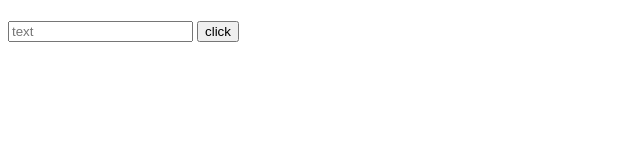
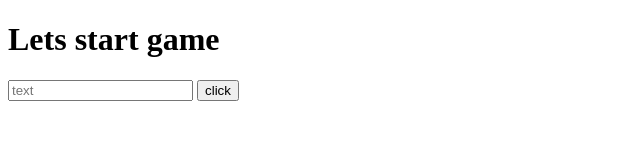
Before and after one commit to shokhruhmirzo/random-number, a plain HTML site: page index.html in a window 1280 px wide. Shown: the whole page, without its empty margins (0-640 px from the left). Drawn offline with Linux system fonts and the light colour scheme.

Commit message:
add some things

```diff
--- a/index.html
+++ b/index.html
@@ -7,10 +7,10 @@
 
 </head>
 <body>
-    <h1></h1>
+    <h1>Lets start game</h1>
     <input type="text" placeholder="text">
     <button onclick="fn()">click</button>
-
+    <!-- <button onclick="again()">again</button> -->
     <script src="js.js"></script>
 </body>
 </html>
--- a/js.js
+++ b/js.js
@@ -20,5 +20,6 @@ function fn() {
     }
 
     inp.value = '';
-    inp.focus()
+    inp.focus();
+
 }
```
